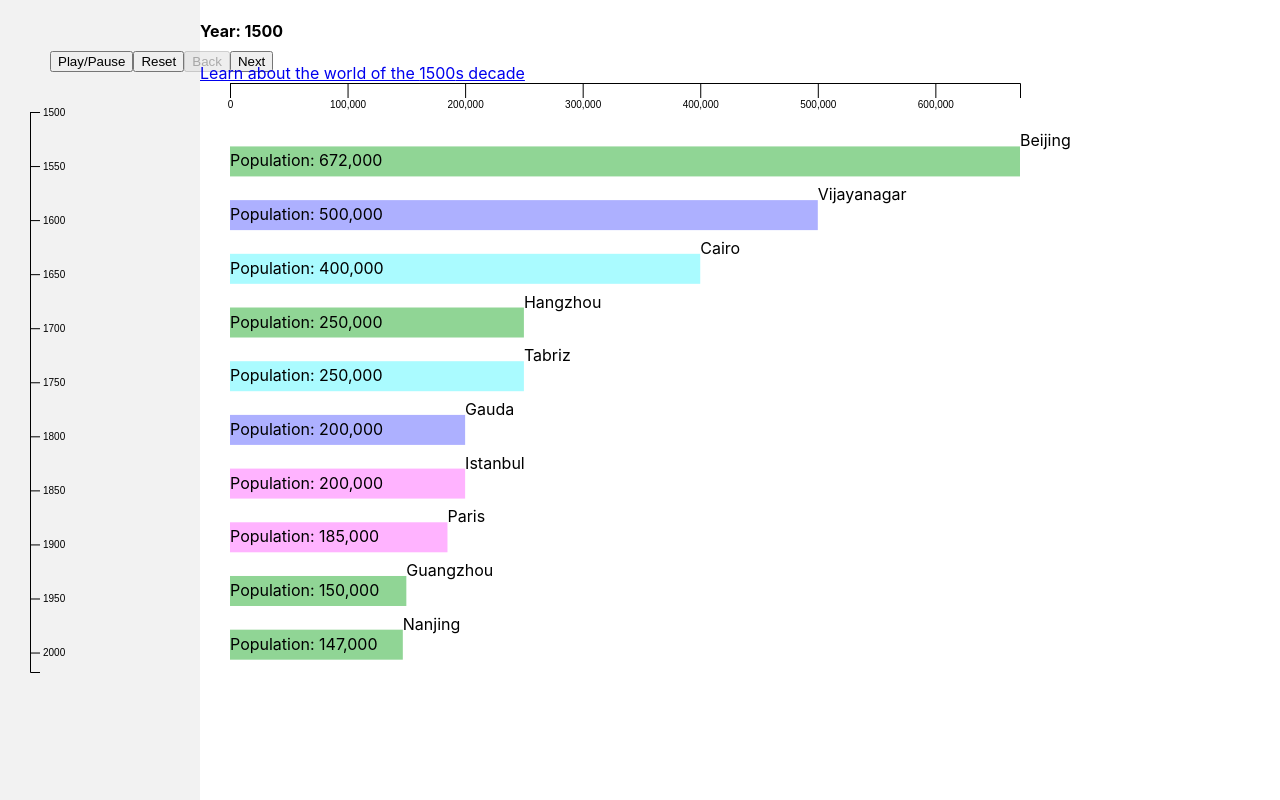
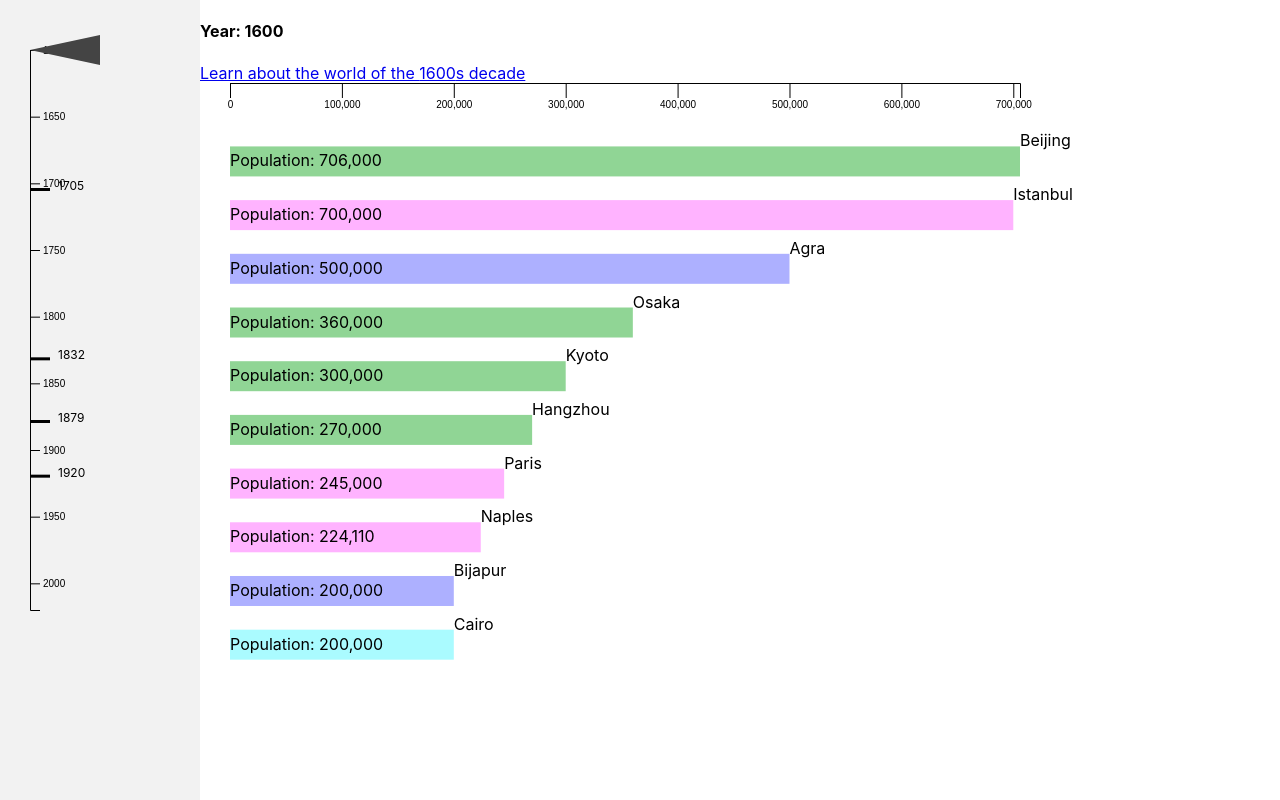
Before and after one commit to keithlmiller/timeline, a React (Create React App) app: page / in a window 1280 px wide. Built offline with nearby package versions, Linux system fonts and the light colour scheme.

Commit message:
scroll position updates timeline position

```diff
--- a/src/App.js
+++ b/src/App.js
@@ -3,13 +3,14 @@ import * as d3 from 'd3';
 import cityPopulations from './data/city-populations.csv';
 import { continents } from './data/constants';
 import D3Slider from './components/D3Slider';
+import VerticalSlider from './components/VerticalSlider';
 import { useScrollPosition } from './utils/hooks'
 import './App.scss';
 
 function App() {
   const top_n = 10;
-  const startYear = 1500;
-  const endYear = 2018;
+  const startYear = 1600;
+  const endYear = 2020;
   const chartHeight = 600;
   const chartWidth = 900;
   const barHeight = 30;
@@ -29,28 +30,18 @@ function App() {
   const [currentYear, setCurrentYear] = useState(startYear);
   const [bars, setBars] = useState([]);
   const [scrollPos, setScrollPos] = useState(0);
-
-  // Example city year
-  // group: "India"
-  // lastValue: "204"
-  // lat: "23.039568"
-  // lon: "72.566004"
-  // name: "Ahmedabad"
-  // subGroup: "India"
-  // value: "206"
-  // year: "1608"
+  const [scrollRange, setScrollRange] = useState([0,0]);
 
   useScrollPosition(({ prevPos, currPos }) => {
-    // console.log('currPos.y', currPos.y)
-    // console.log('prevPos.y', prevPos.y)
     setScrollPos(currPos.y)
-  }, [], contentRef, false, 500)
+  }, [], contentRef, false, 100)
 
 
   useEffect(() => {
-    console.log('scrollPos', scrollPos)
-
-  }, [scrollPos])
+    if (contentRef) {
+      setScrollRange([0, contentRef.current.scrollHeight - contentRef.current.clientHeight])
+    }
+  }, [contentRef])
 
   useEffect(() => {
     d3.csv(cityPopulations, (cityYear) => ({
@@ -121,11 +112,23 @@ function App() {
   return (
     <div className='app-container'>
       <div className='timeline'>
-        <D3Slider
+        {/* <D3Slider
           start={startYear}
           end={endYear}
           width={200}
           height={600}
+          onChange={setCurrentYear}
+          steps={[1705, 1832, 1879, 1920]}
+          orientation='vertical'
+        /> */}
+
+        <VerticalSlider
+          start={startYear}
+          end={endYear}
+          width={200}
+          height={600}
+          scrollPos={scrollPos}
+          scrollRange={scrollRange}
           onChange={setCurrentYear}
           steps={[1705, 1832, 1879, 1920]}
           orientation='vertical'
--- /dev/null
+++ b/src/components/VerticalSlider.js
@@ -0,0 +1,258 @@
+import React, { useEffect, useRef, useState, useCallback } from 'react';
+import * as d3 from 'd3';
+import './Slider.scss';
+
+function VerticalSlider({
+  start = 1600,
+  end = 2020,
+  onChange,
+  width = 650, height = 60,
+  year,
+  steps = [],
+  yearJump = 10,
+  orientation = 'horizontal',
+  scrollPos = 0,
+  scrollRange = [0, 0]
+}) {
+  const padding = {
+    left: 30,
+    right: 140,
+    top: 20,
+    bottom: 20,
+  }
+
+  const draggerWidth = 70;
+  const draggerHeight = 30;
+
+  // const xAxisRef = useRef(null);
+  const yAxisRef = useRef(null);
+  const draggerRef = useRef(null);
+
+  const [tempX, setTempX] = useState(padding.left)
+  const [draggerY, setDraggerY] = useState(padding.left);
+  const [currYear, setCurrYear] = useState(start);
+  const [isPlaying, setIsPlaying] = useState(false);
+  const [yScale, setYScale] = useState(null);
+  const [currStep, setCurrStep] = useState(0);
+  const [stepMarkers, setStepMarkers] = useState([]);
+  const [tick, setTick] = useState(10);
+  const [allSteps, setAllSteps] = useState([start, ...steps, end])
+
+  // set up scale for component-wide use
+  useEffect(() => {
+
+    let yScale = d3.scaleLinear()
+      .domain([start, end])
+      .range([padding.top, height - padding.bottom]);
+
+      setTick(yScale(yearJump) - yScale(0));
+      setYScale({ scale: yScale });
+  }, [])
+
+
+useEffect(() => {
+
+  let scale = d3.scaleLinear()
+    .domain(scrollRange)
+    .range([padding.top, height - padding.bottom]);
+
+    const newYPos = scale(scrollPos)
+    setDraggerY(newYPos)
+}, [scrollPos, scrollRange, height, padding])
+
+  const togglePlayback = () => {
+    if (!isPlaying) {
+      setCurrStep(0);
+    }
+    setIsPlaying(!isPlaying);
+  }
+
+  const handleReset = () => {
+    setIsPlaying(false);
+    setDraggerY(padding.left);
+    setTempX(padding.left)
+    onChange(start);
+    setCurrStep(0);
+  }
+
+  const handleNext = () => {
+    advanceToStep(currStep + 1);
+    setCurrStep(currStep + 1);
+  }
+
+  const handleBack = () => {
+    if (currStep === 0) {
+      return handleReset();
+    }
+    advanceToStep(currStep - 1);
+    setCurrStep(currStep - 1);
+  }
+
+  function advanceToStep(newStep) {
+    const newX = yScale.scale(allSteps[newStep]);
+    setDraggerY(newX);
+    setTempX(newX)
+    onChange(allSteps[newStep])
+  }
+
+  const drag = useCallback(() => {
+    function dragstarted(d) {
+      d3.select(this).raise().attr('stroke', 'black');
+    }
+
+    function dragged(d) {
+      placeDragger(d3.event.x);
+    }
+
+    function dragended(d) {
+      d3.select(this).attr('stroke', null);
+
+      placeDragger(d3.event.x);
+    }
+
+    function placeDragger(x) {
+      if (x >= padding.left && x <= width - padding.right) {
+        setTempX(x);
+      } else if (x <= padding.left) {
+        setTempX(padding.left);
+      } else if (x >= width - padding.right) {
+        setTempX(width - padding.right);
+      }
+    }
+
+    return d3.drag()
+        .on('start', dragstarted)
+        .on('drag', dragged)
+        .on('end', dragended);
+  }, [setTempX, width, padding]);
+
+
+  useEffect(() => {
+    let interval = null;
+
+    if (yScale) {
+      if (isPlaying) {
+        interval = setInterval(() => {
+          if (steps.length) {
+            if (currStep <= allSteps.length - 1) {
+              setDraggerY(yScale.scale(allSteps[currStep]));
+              onChange(allSteps[currStep])
+
+              return setCurrStep(currStep+1)
+            }
+            clearInterval(interval);
+            setCurrStep(0);
+
+            return setIsPlaying(false);
+          }
+          setDraggerY(draggerY + tick);
+          setTempX(draggerY + tick);
+        }, 1000);
+      } else {
+        clearInterval(interval);
+      }
+    }
+    return () => clearInterval(interval);
+  }, [isPlaying, setDraggerY, draggerY, yScale, currStep, steps, allSteps, tick, onChange])
+
+  useEffect(() => {
+    if (yScale) {
+      let yAxis = d3.axisRight()
+        .scale(yScale.scale)
+        .ticks((end - start) / 50)
+        .tickSize(10)
+        .tickFormat(d3.format('d'));
+
+      const yAxisSelection = d3.select(yAxisRef.current);
+      yAxisSelection
+        .call(yAxis)
+    }
+  }, [start, end, width, padding, yScale])
+
+  // useEffect(() => {
+  //   if (yScale && !(steps.length && isPlaying)) {
+  //     const remainder = tempX - draggerY;
+
+  //     if (remainder > tick*.5) {
+  //       setDraggerY(draggerY + tick)
+  //     } else if (remainder < -(tick*.5)) {
+  //       setDraggerY(draggerY - tick)
+  //     } else if (!isPlaying){
+  //       return;
+  //     }
+  //     const newYear = Math.round(yScale.scale.invert(draggerY));
+  //     onChange(newYear)
+  //   }
+  // }, [draggerY, tick, tempX, yScale, onChange, isPlaying, steps])
+
+  useEffect(() => {
+    if (yScale && steps.length) {
+      const newStepMarkers = steps.map((step) => ({
+        y: yScale.scale(step),
+        label: step,
+      }))
+      setStepMarkers(newStepMarkers);
+    }
+  }, [steps, yScale])
+
+  const makeStepMarkers = () => (
+    <g>
+      {stepMarkers.map(d => (
+        <React.Fragment>
+          <rect
+              className='step-marker'
+              x={0} y={d.y-2} height={3}
+              width={20}
+
+              // onMouseOver={() => onDataHover(d.title)}
+              // onMouseOut={() => onDataHover()}
+              // onClick={() => onDataClick(d.title)}
+              // clip-path='url(#chart-clip-path)'
+            />
+          <text
+            className='step-label'
+            x={28} y={d.y}
+            font-size='12px'
+          >{d3.format('d')(d.label)}</text>
+        </React.Fragment>
+      ))}
+    </g>
+  )
+
+  return (
+    <div className='slider-container'>
+      {/* <div className='controls'>
+        <button onClick={togglePlayback}>Play/Pause</button>
+        <button onClick={handleReset}>Reset</button>
+        <button disabled={!!(currStep === 0)} onClick={handleBack}>Back</button>
+        <button disabled={!!(currStep === allSteps.length - 1)} onClick={handleNext}>Next</button>
+      </div> */}
+
+      <div className='slider'>
+        <svg width={width} height={height}>
+          {/* {orientation === 'horizontal' && makeStepMarkers()} */}
+          {makeStepMarkers()}
+          <g class='yAxis' ref={yAxisRef} />
+          <polygon
+            ref={draggerRef}
+            points={`0,${draggerY} ${draggerWidth},${draggerY-draggerHeight/2} ${draggerWidth},${draggerY + draggerHeight/2}`}
+            className='dragger'
+            fill={'#444'}
+            transform={`(translate(0, ${-(draggerHeight/2)}))`}
+          />
+
+{/* <polygon
+            ref={draggerRef}
+            points={`${draggerX+(draggerWidth/2)},0 ${draggerX+draggerWidth},${draggerHeight} ${draggerX},${draggerHeight}`}
+            className='dragger'
+            fill={'#444'}
+            transform={`translate(${-(draggerWidth/2)}, 0)`}
+          /> */}
+        </svg>
+      </div>
+
+    </div>
+  );
+}
+
+export default VerticalSlider;
--- a/src/utils/hooks.js
+++ b/src/utils/hooks.js
@@ -11,9 +11,7 @@ function getScrollPosition({ element, useWindow }) {
   const target = element ? element.current : document.body
   const position = target.getBoundingClientRect()
 
-  if (element) {
-    console.log('getScrollPosition element.current.scrollTop', element.current.scrollTop)
-  }
+
 
 
   return useWindow
@@ -36,7 +34,6 @@ export function useScrollPosition(effect, deps, element, useWindow, wait) {
 
   useLayoutEffect(() => {
     const handleScroll = () => {
-      console.log('handleScroll')
       if (wait) {
         if (throttleTimeout === null) {
           throttleTimeout = setTimeout(callBack, wait)
```
Also changed, not shown: 1 other file (tests, documents, lock files or other folders).
